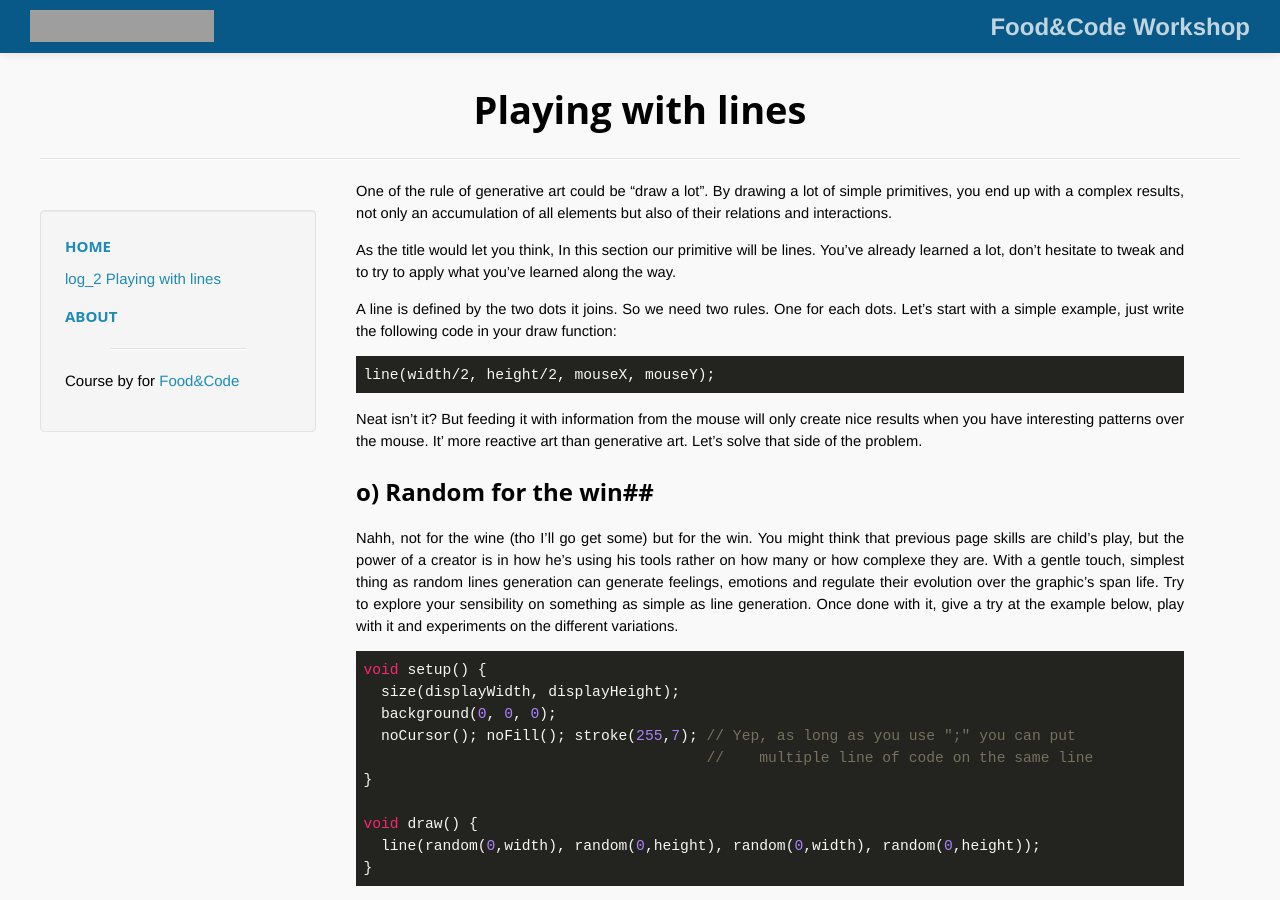
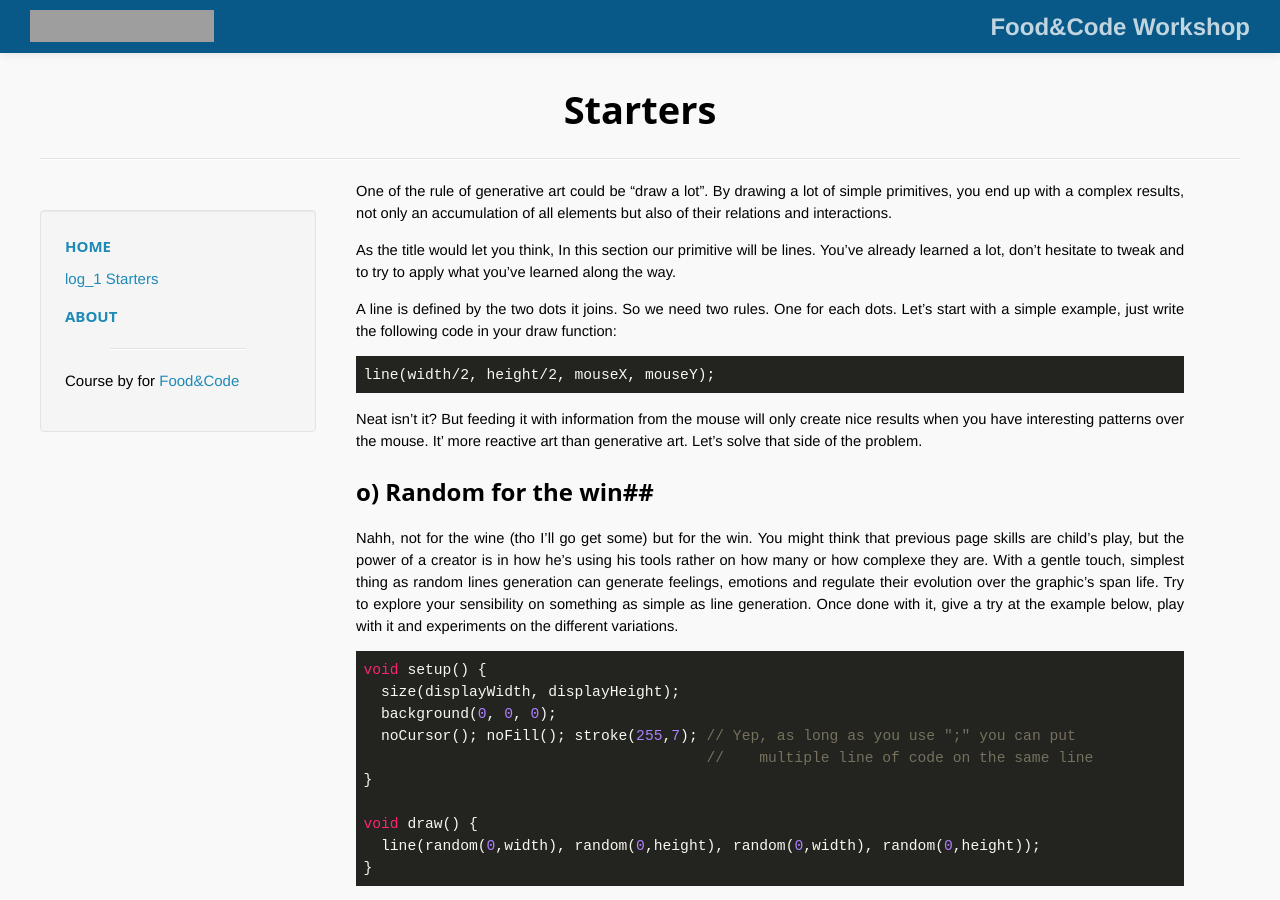
Before and after one commit to FoodAndCode/workshop, a Jekyll site: the page built from Starters.markdown, in a window 1280 px wide and 900 px high. Built offline with Jekyll 4.4.1, drawn with Linux system fonts in a browser that asks for light colours; Markdown is read by kramdown in place of the engine named in the settings.

Commit message:
Update Starters.markdown

```diff
--- a/Starters.markdown
+++ b/Starters.markdown
@@ -1,7 +1,7 @@
 ---
 layout: default
-title:  "Playing with lines"
-num: 2
+title:  "Starters"
+num: 1
 ---
 
 
```
